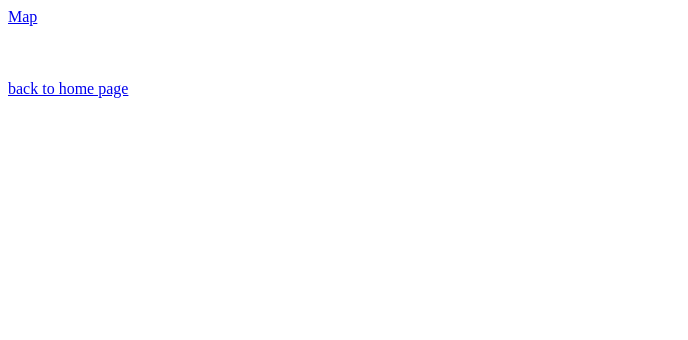
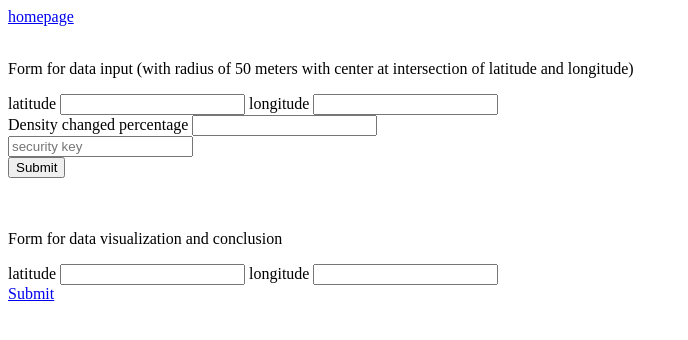
Before and after one commit to Deependra-Ks01/Plantae-Detection, a plain HTML site: page statistics.html in a window 1280 px wide. Shown: the whole page, without its empty margins (0-688 px from the left). Drawn offline with Linux system fonts and the light colour scheme.

Commit message:
Add files via upload

```diff
--- a/statistics.html
+++ b/statistics.html
@@ -7,11 +7,33 @@
     <title>Document</title>
 </head>
 <body>
-    <a href="map.html"> Map </a>
+    <a href="index.html"> homepage</a>
     <br>
     <br>
+    <p>Form for data input (with radius of 50 meters with center at intersection of latitude and longitude) </p>
+    <form action="" method="">
+        <label for='text'> latitude</label>
+        <input type="text" latitude="latitude" id="text">
+        <label for='text'> longitude</label>
+        <input type="text" longitude="longitude" id="text">
+        <br>
+        <label for='text'> Density changed percentage </label>
+        <input type="text" latitude="latitude" id="text">
+        <br>
+        <input type="password" placeholder="security key">
+        <br>
+        <input type="submit" value="Submit">
+    </form>
     <br>
     <br>
-    <a href="index.html"> back to home page</a>
+    <p>Form for data visualization and conclusion</p>
+    <form action="" method="">
+        <label for='text'> latitude</label>
+        <input type="text" latitude="latitude" id="text">
+        <label for='text'> longitude</label>
+        <input type="text" longitude="longitude" id="text">
+        <br>
+        <a href="action.html"> Submit </a>
+    </form>
 </body>
 </html>
```
Also changed, not shown: index.html (+1 -11 lines), map.html (+2 -0 lines).
